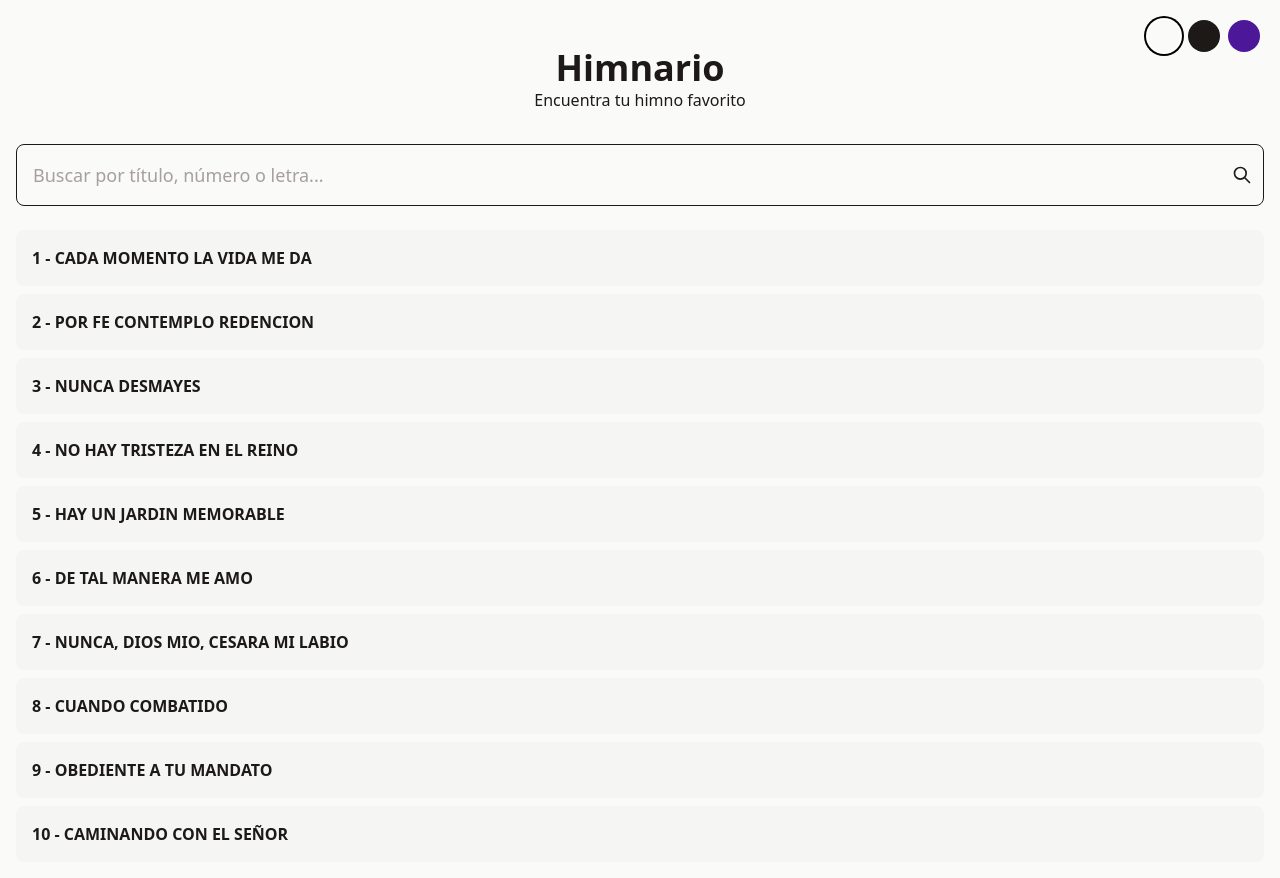
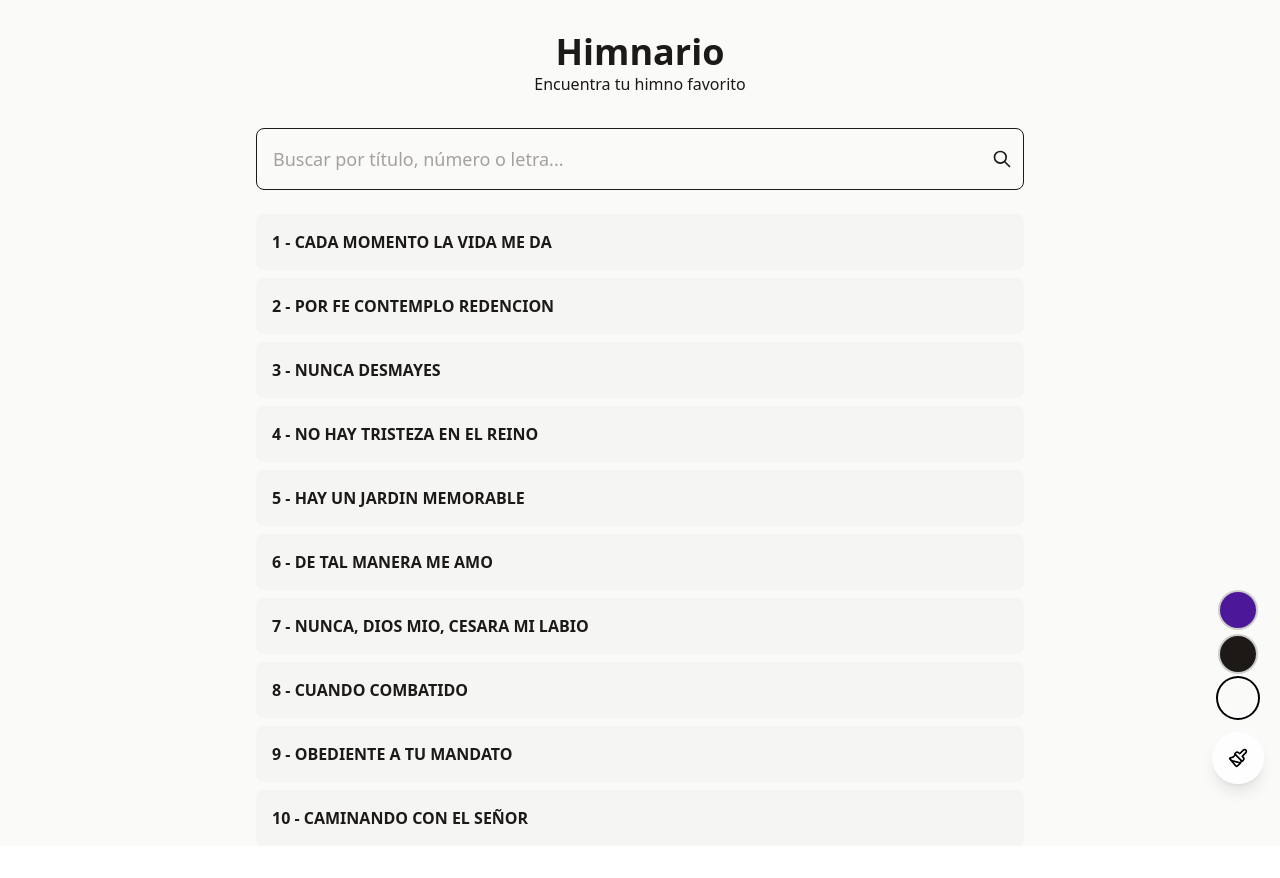
Before and after one commit to marln94/hymnary-app, a React (Vite) app: page / in a window 1280 px wide. Both pictures are taken after a click on the button "Seleccionar tema". After the commit the page ends 846 px from the top, so only its background shows below. Built offline with nearby package versions, Linux system fonts and the light colour scheme.

Commit message:
UI improvements: up down arrows, fab theme, etc.

```diff
--- a/package.json
+++ b/package.json
@@ -13,6 +13,7 @@
 	"dependencies": {
 		"@tailwindcss/vite": "^4.1.11",
 		"fuse.js": "^7.1.0",
+		"lucide-react": "^0.536.0",
 		"react": "^19.1.0",
 		"react-dom": "^19.1.0",
 		"react-router-dom": "^7.7.1",
--- a/src/App.tsx
+++ b/src/App.tsx
@@ -1,5 +1,6 @@
 import { useEffect, useState } from "react";
 import { useParams, useNavigate } from "react-router-dom";
+import { Maximize2, Minimize2 } from "lucide-react";
 
 import "./App.css";
 import type { Song, Theme, ThemeKey } from "./types";
@@ -57,7 +58,7 @@ function App() {
 
 	return (
 		<div className={`${theme.background} min-h-screen font-sans`}>
-			<main className="container mx-auto p-4">
+			<main className="container mx-auto px-4">
 				<ThemeSelector
 					activeThemeKey={themeKey}
 					onChange={(key) => setThemeKey(key)}
@@ -69,11 +70,13 @@ function App() {
 							onClick={() =>
 								setPresentationMode(!presentationMode)
 							}
-							className="text-sm bg-blue-600 text-white px-3 py-1 rounded shadow"
+							className="bg-white/80 p-4 rounded-full shadow-lg hover:scale-105 transition-transform cursor-pointer"
 						>
-							{presentationMode
-								? "Salir presentación"
-								: "Modo presentación"}
+							{presentationMode ? (
+								<Minimize2 size={16} />
+							) : (
+								<Maximize2 size={16} />
+							)}
 						</button>
 					</div>
 				)}
@@ -81,20 +84,23 @@ function App() {
 				{!selectedSong ? (
 					<>
 						<header
-							className={`text-center my-8 ${theme.foreground}`}
+							className={`text-center py-8 ${theme.foreground}`}
 						>
 							<h1 className="text-4xl font-bold">Himnario</h1>
 							<p className="text-muted-foreground">
 								Encuentra tu himno favorito
 							</p>
 						</header>
+						<div className="flex justify-center">
 							<SearchBar
 								value={query}
 								onChange={(value) => onSearch(value)}
 								theme={theme}
 							/>
+						</div>
 
-						<ul className="mt-6 space-y-2">
+						<div className="flex justify-center flex-col items-center">
+							<ul className="mt-6 space-y-2 max-w-3xl w-full">
 								{hits.map((song) => (
 									<li
 										key={song.number}
@@ -116,6 +122,7 @@ function App() {
 									</li>
 								))}
 							</ul>
+						</div>
 					</>
 				) : (
 					<SongViewer
--- a/src/components/SearchBar.tsx
+++ b/src/components/SearchBar.tsx
@@ -8,7 +8,7 @@ type Props = {
 
 function SearchBar({ value, onChange, theme }: Props) {
 	return (
-		<div className="relative">
+		<div className="relative max-w-3xl w-full">
 			<input
 				type="text"
 				placeholder="Buscar por título, número o letra..."
--- a/src/components/SongViewer.tsx
+++ b/src/components/SongViewer.tsx
@@ -1,5 +1,7 @@
 import { useEffect, useState } from "react";
 import type { Song, Theme } from "../types";
+import { ArrowUp, ArrowDown, ArrowLeft } from "lucide-react";
+
 type Props = {
 	song: Song;
 	onBack: () => void;
@@ -43,42 +45,36 @@ function SongViewer({ song, onBack, theme, presentationMode }: Props) {
 	}, [song]);
 
 	return (
-		<div className="relative min-h-screen flex flex-col items-center justify-center px-4 py-8">
+		<div className="relative min-h-screen flex flex-col items-center justify-center py-4 sm:py-8">
 			{!presentationMode && (
+				<div className="fixed top-4 left-4 flex flex-col space-y-3 z-50">
 					<button
 						onClick={onBack}
 						className={`mb-6 cursor-pointer ${theme.foreground}`}
+						aria-label="Volver a la búsqueda"
 					>
-					← Volver a la búsqueda
+						<ArrowLeft size={30} />
 					</button>
+				</div>
 			)}
-			{/* <button
-				onClick={onBack}
-				className={`mb-8 flex items-center gap-2 ${theme.foreground} hover:text-foreground transition-colors cursor-pointer`}
+			<div
+				className={`text-center max-w-4xl w-full pt-4 sm:pt-0 ${theme.foreground}`}
 			>
-				<svg
-					className="w-5 h-5"
-					xmlns="http://www.w3.org/2000/svg"
-					fill="none"
-					viewBox="0 0 24 24"
-					stroke="currentColor"
+				{!presentationMode && (
+					<div
+						className={`text-3xl font-bold mb-4${theme.foreground}`}
 					>
-					<path
-						strokeLinecap="round"
-						strokeLinejoin="round"
-						strokeWidth={2}
-						d="M15 19l-7-7 7-7"
-					/>
-				</svg>
-				Volver a la búsqueda
-			</button> */}
-			<div className={`text-center max-w-4xl w-full ${theme.foreground}`}>
-				{!presentationMode && (
 						<h2
-						className={`text-3xl font-bold mb-4 ${theme.foreground}`}
+							className={`text-3xl font-bold mb-4${theme.foreground}`}
 						>
-						{song.number} - {song.title}
+							{song.number}
 						</h2>
+						<h2
+							className={`text-3xl font-bold mb-4${theme.foreground}`}
+						>
+							{song.title}
+						</h2>
+					</div>
 				)}
 				{presentationMode ? (
 					<>
@@ -109,49 +105,22 @@ function SongViewer({ song, onBack, theme, presentationMode }: Props) {
 						</>
 					))
 				)}
-				{/* <div className="mt-8 text-2xl leading-loose">
-					{sortedSections.map((section, index) => (
-						<div
-							key={index}
-							className={
-								presentationMode
-									? "flex flex-col justify-center items-center min-h-screen px-4 py-6"
-									: ""
-							}
-						>
-							<p className="font-semibold italic mb-2">
-								{section.section_type === "chorus"
-									? "Coro"
-									: `Estrofa ${section.sort_index}`}
-							</p>
-							<pre
-								className={`whitespace-pre-wrap font-sans ${
-									presentationMode
-										? "text-2xl md:text-4xl lg:text-5xl leading-loose text-center font-semibold"
-										: "text-lg leading-relaxed"
-								}`}
-							>
-								{section.content.trim()}
-							</pre>
-						</div>
-					))}
-				</div> */}
 			</div>
 			{presentationMode && (
-				<div className="fixed bottom-6 right-4 flex flex-col space-y-3 sm:hidden z-50">
+				<div className="fixed top-6 right-4 flex flex-col space-y-3 sm:hidden z-50">
 					<button
 						onClick={scrollUp}
-						className="bg-white/80 hover:bg-white text-black rounded-full p-3 shadow-lg backdrop-blur"
+						className="bg-white/50 hover:bg-white text-black rounded-full p-3 shadow-lg backdrop-blur"
 						aria-label="Sección anterior"
 					>
-						⬆️
+						<ArrowUp size={20} />
 					</button>
 					<button
 						onClick={scrollDown}
-						className="bg-white/80 hover:bg-white text-black rounded-full p-3 shadow-lg backdrop-blur"
+						className="bg-white/50 hover:bg-white text-black rounded-full p-3 shadow-lg backdrop-blur"
 						aria-label="Siguiente sección"
 					>
-						⬇️
+						<ArrowDown size={20} />
 					</button>
 				</div>
 			)}
--- a/src/components/ThemeSelector.tsx
+++ b/src/components/ThemeSelector.tsx
@@ -1,5 +1,6 @@
 // src/components/ThemeSelector.tsx
-import { useEffect } from "react";
+import { useEffect, useState } from "react";
+import { Paintbrush } from "lucide-react";
 import { themes } from "../themes";
 import type { ThemeKey } from "../types";
 
@@ -9,6 +10,8 @@ type Props = {
 };
 
 function ThemeSelector({ activeThemeKey, onChange }: Props) {
+	const [isOpen, setIsOpen] = useState(false);
+
 	useEffect(() => {
 		const stored = (localStorage.getItem("theme") as ThemeKey) || "light";
 		onChange(stored);
@@ -17,25 +20,44 @@ function ThemeSelector({ activeThemeKey, onChange }: Props) {
 	function handleChange(selected: ThemeKey) {
 		onChange(selected);
 		localStorage.setItem("theme", selected);
+		setIsOpen(false); // Opcional: cerrar después de seleccionar
 	}
 
 	return (
-		<div className="absolute top-4 right-4">
-			<div className="flex items-center gap-2 rounded-full bg-card p-1">
+		<div className="fixed bottom-4 right-4 z-50">
+			<div className="relative flex flex-col items-center gap-2">
+				{/* Círculos de tema */}
+				<div
+					className={`mb-2 flex flex-col-reverse items-end gap-2 transition-all duration-300 ${
+						isOpen
+							? "opacity-100 scale-100"
+							: "opacity-0 scale-0 pointer-events-none"
+					}`}
+				>
 					{(Object.keys(themes) as ThemeKey[]).map((key) => (
 						<button
 							key={key}
 							onClick={() => handleChange(key)}
-						className={`w-8 h-8 rounded-full transition-all ${
+							className={`w-9 h-9 rounded-full transition-all ${
 								themes[key].background
 							} ${
 								activeThemeKey === key
-								? "ring-2 ring-primary ring-offset-2 ring-offset-background"
-								: ""
+									? `ring-2 ring-primary ring-offset-2 ring-offset-background`
+									: `ring-1 ${themes[activeThemeKey].themeRingBorderColor} ring-offset-1 ring-offset-transparent`
 							}`}
-						aria-label={`Switch to ${themes[key].name} theme`}
+							aria-label={`Cambiar al tema ${themes[key].name}`}
 						/>
 					))}
+				</div>
+
+				{/* Botón FAB */}
+				<button
+					onClick={() => setIsOpen((prev) => !prev)}
+					className="bg-white/80 p-4 rounded-full shadow-lg hover:scale-105 transition-transform cursor-pointer"
+					aria-label="Seleccionar tema"
+				>
+					<Paintbrush size={20} />
+				</button>
 			</div>
 		</div>
 	);
--- a/src/themes.ts
+++ b/src/themes.ts
@@ -9,6 +9,7 @@ export const themes: Record<ThemeKey, Theme> = {
 		li: "bg-stone-100",
 		liHover: "hover:bg-stone-300",
 		liHighlight: "text-stone-500",
+		themeRingBorderColor: "text-stone-900/20",
 	},
 	dark: {
 		name: "Oscuro",
@@ -18,6 +19,7 @@ export const themes: Record<ThemeKey, Theme> = {
 		li: "bg-stone-700",
 		liHover: "hover:bg-stone-500",
 		liHighlight: "text-stone-400",
+		themeRingBorderColor: "text-stone-50/20",
 	},
 	space: {
 		name: "Espacio",
@@ -27,5 +29,6 @@ export const themes: Record<ThemeKey, Theme> = {
 		li: "bg-violet-700",
 		liHover: "hover:bg-violet-500",
 		liHighlight: "text-violet-100",
+		themeRingBorderColor: "text-white/20",
 	},
 };
--- a/src/types.ts
+++ b/src/types.ts
@@ -20,4 +20,5 @@ export type Theme = {
 	li: string;
 	liHover: string;
 	liHighlight: string;
+	themeRingBorderColor: string;
 };
```
Also changed, not shown: 1 other file (tests, documents, lock files or other folders). Lines whose indentation alone changed are shown as unchanged.
